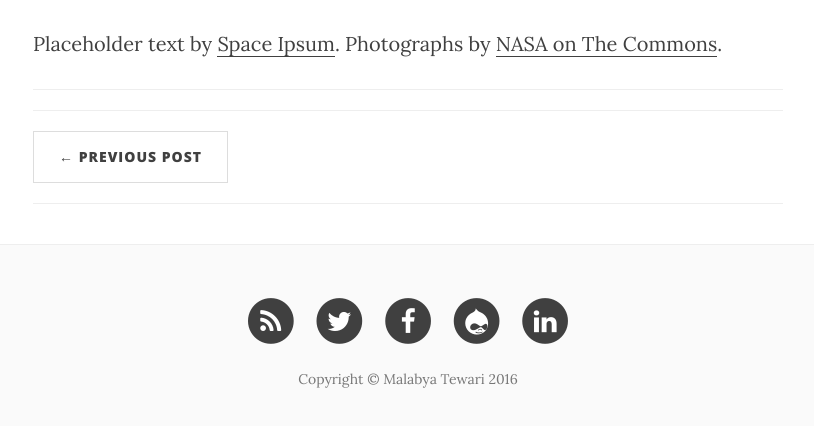
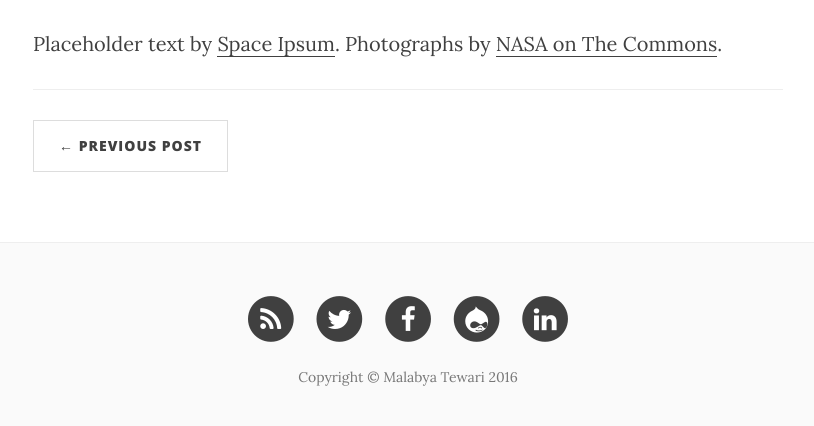
Before and after one commit to imalabya/imalabya.github.io, a Jekyll site: the page built from _posts/2014-09-24-man-must-explore.markdown, in a window 1280 px wide. Shown: the part 2721-3147 px from the top of the page, without its empty margins (232-1046 px from the left). Built offline with Jekyll 4.4.1, drawn with Linux system fonts in a browser that asks for light colours; nearby versions of some CDN libraries; comment, search, counter and statistics services are not loaded.

Commit message:
Small changes.

```diff
--- a/_layouts/post.html
+++ b/_layouts/post.html
@@ -27,8 +27,7 @@ layout: default
 
         {{ content }}
 
-        <hr>
-
+        <!-- Post Tags -->
         <ul class="tags">
           {% for tag in page.tags %}
           <li><a href="/tags#{{ tag }}" class="tag">{{ tag }}</a></li>
@@ -37,6 +36,7 @@ layout: default
 
         <hr>
 
+        <!-- Pager -->
         <ul class="pager">
           {% if page.previous.url %}
           <li class="previous">
@@ -49,7 +49,8 @@ layout: default
           </li>
           {% endif %}
         </ul>
-        <hr>
+
+        <!-- Disqus Comments -->
         <div id="disqus_thread"></div>
         <script type="text/javascript">
         var changeThread = function(){
--- a/css/theme.css
+++ b/css/theme.css
@@ -357,7 +357,7 @@ form .row:first-child .floating-label-form-group {
   color: white;
 }
 .pager {
-  margin: 20px 0 0;
+  margin: 30px 0 50px;
 }
 .pager li > a,
 .pager li > span {
@@ -428,6 +428,7 @@ article a:focus {
   list-style: none;
   padding: 10px;
   font-size: 16px;
+  background: #eee;
 }
 .tags li a {
   padding-left: 13px;
--- a/less/theme.less
+++ b/less/theme.less
@@ -414,7 +414,7 @@ form .row:first-child .floating-label-form-group {
 
 .pager {
 
-	margin: 20px 0 0;
+	margin: 30px 0 50px;
 
 	li {
 		> a,
@@ -499,6 +499,7 @@ article{
     list-style: none;
     padding: 10px;
 		font-size: 16px;
+		background: @gray-light;
 		a{
 			padding-left: 13px;
 			position: relative;
```
